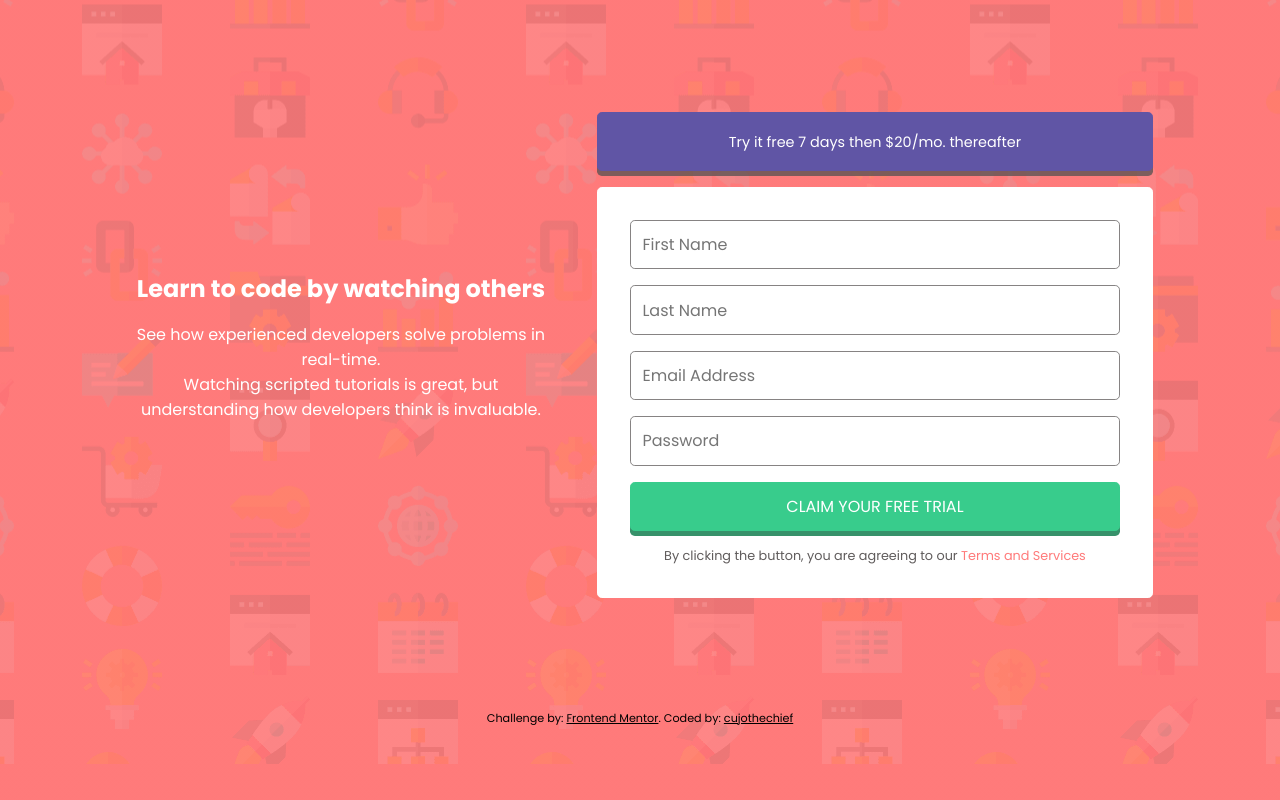
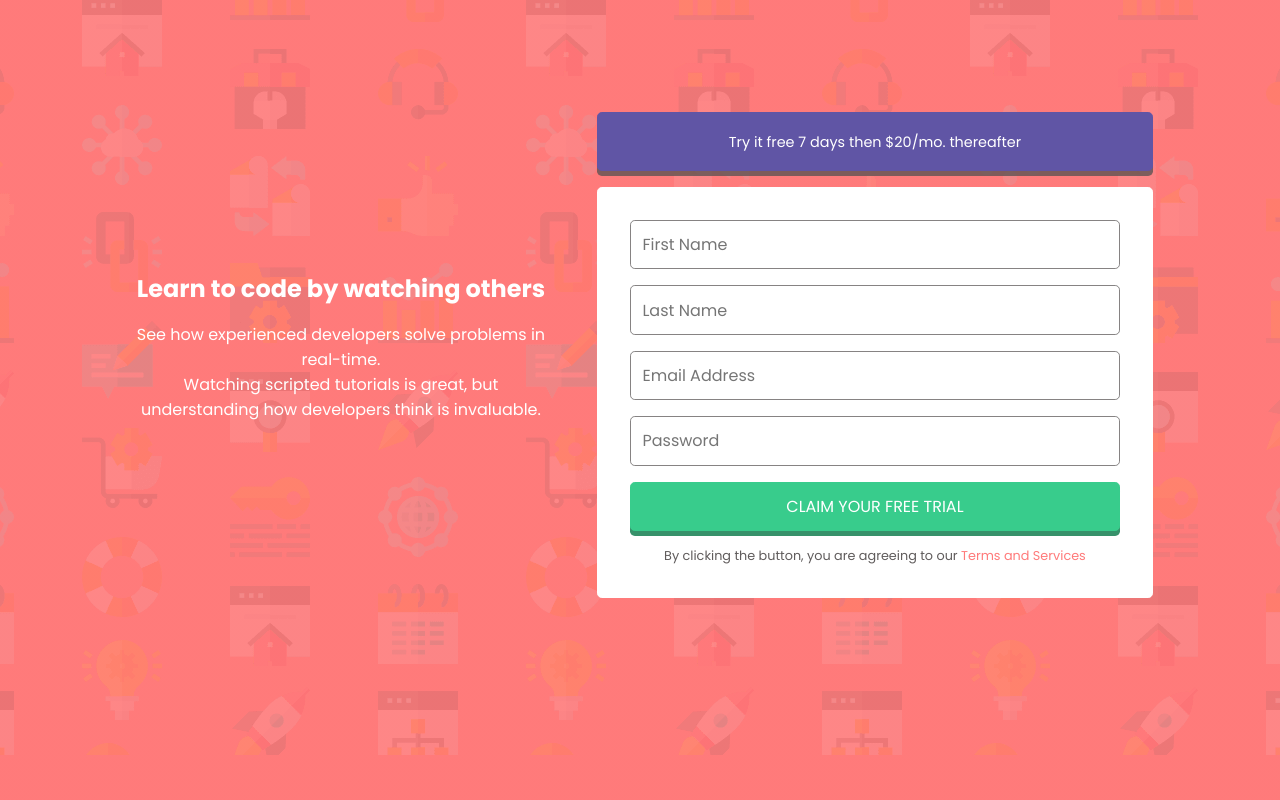
Before and after one commit to chiefthechief/intro-component-with-signup-form, a plain HTML site: page index.html in a window 1280 px wide. Drawn offline with Linux system fonts and the light colour scheme.

Commit message:
tweaking the site a bit

```diff
--- a/index.html
+++ b/index.html
@@ -39,7 +39,6 @@
             </section>
         </div>
     </main>
-    <p id="outside-main">Challenge by: <a href="https://www.frontendmentor.io/home" target="_blank" rel="noopener noreferrer">Frontend Mentor</a>. Coded by: <a href="https://www.frontendmentor.io/profile/cujothechief" target="_blank" rel="noopener noreferrer">cujothechief</a></p>
     <script src="./script.js"></script>
 </body>
 </html>
```
